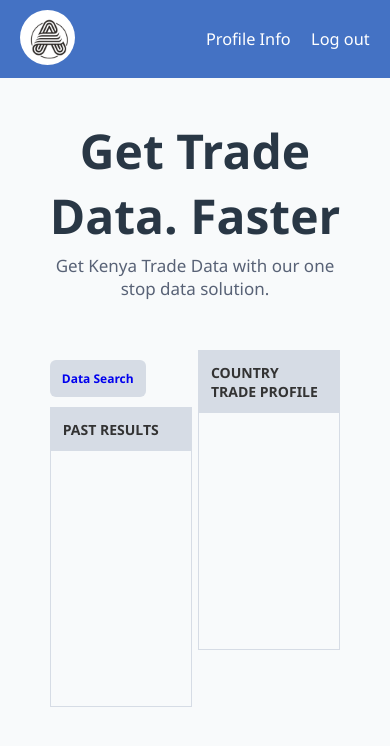
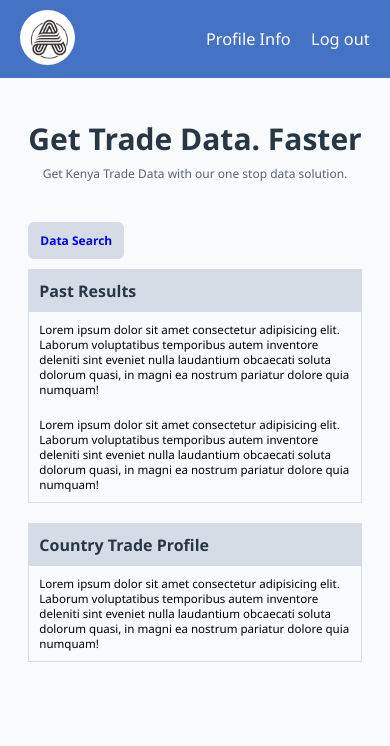
Before and after one commit to ealpha072/alpha_data_solutions, a React (Create React App) app in the folder client/: page /dashboard in a window 390 px wide. Shown: the top 746 px of the page. Built offline with nearby package versions, Linux system fonts and the light colour scheme; sample sign-in values are in the browser's storage.

Commit message:
Responsive added

```diff
--- a/client/package.json
+++ b/client/package.json
@@ -14,8 +14,9 @@
     "prop-types": "^15.8.1",
     "react": "^18.2.0",
     "react-dom": "^18.2.0",
+    "react-json-to-csv": "^1.2.0",
+    "react-router-dom": "^6.12.1",
     "react-scripts": "5.0.0",
-    "react-router-dom": "^6.12.1",
     "react-spinners": "^0.13.8"
   },
   "devDependencies": {
--- a/client/src/components/Modal.jsx
+++ b/client/src/components/Modal.jsx
@@ -1,7 +1,8 @@
 /* eslint-disable react/prop-types */
+import CsvDownloadButton from 'react-json-to-csv'
 import styles from "../styles/Modal.module.css"
 
-const ModalOverlay = ({open, handleClick, style}) => {
+const ModalOverlay = ({open, handleClick, style, data}) => {
 
     return (
         <div className={styles.modalHolder}>
@@ -11,12 +12,13 @@ const ModalOverlay = ({open, handleClick, style}) => {
                     <div className={styles.headerContent}>
                         <label htmlFor="">Download Format:</label>
                         <select name="" id="">
-                            <option value="" selected defaultValue={"CSV"}>CSV</option>
+                            <option value="" defaultValue={"CSV"}>CSV</option>
                             <option value="">JSON</option>
                         </select>
                     </div>
                     <div>
-                        <button>DOWNLOAD</button>
+                        {/* <button>DOWNLOAD</button> */}
+                        <CsvDownloadButton data={data} />
                         <button onClick={handleClick} className={style}>CANCEL</button>
                     </div>
                 </div>
--- a/client/src/pages/Home.jsx
+++ b/client/src/pages/Home.jsx
@@ -38,6 +38,22 @@ const Home = () => {
                                 <h3>Past Results</h3>
                             </div>
                             <div>
+                                <p>Lorem ipsum dolor sit amet consectetur
+                                    adipisicing elit. Laborum voluptatibus
+                                    temporibus autem inventore deleniti sint
+                                    eveniet nulla laudantium obcaecati soluta
+                                    dolorum quasi, in magni ea nostrum pariatur
+                                    dolore quia numquam!
+
+                                </p>
+                                <p>Lorem ipsum dolor sit amet consectetur
+                                    adipisicing elit. Laborum voluptatibus
+                                    temporibus autem inventore deleniti sint
+                                    eveniet nulla laudantium obcaecati soluta
+                                    dolorum quasi, in magni ea nostrum pariatur
+                                    dolore quia numquam!
+
+                                </p>
 
                             </div>
                         </div>
@@ -47,12 +63,18 @@ const Home = () => {
                             <h3>Country Trade Profile</h3>
                         </div>
                         <div>
+                            <p>Lorem ipsum dolor sit amet consectetur
+                                    adipisicing elit. Laborum voluptatibus
+                                    temporibus autem inventore deleniti sint
+                                    eveniet nulla laudantium obcaecati soluta
+                                    dolorum quasi, in magni ea nostrum pariatur
+                                    dolore quia numquam!
+
+                            </p>
 
                         </div>
                     </div>
                 </div>
-
-
             </div>
         </div>
     )
--- a/client/src/pages/Search.jsx
+++ b/client/src/pages/Search.jsx
@@ -54,7 +54,7 @@ const Search = () => {
             <div className={styles.homeContainer}>
                 <div className={styles.homeDiv}>
                     <div>
-                        <h1>Search Trade Data. Faster</h1>
+                        <h1>Find Trade Data. Faster</h1>
                         <p>
                            Search Kenya&apos;s Trade Data with our one stop data solution.
                         </p>
@@ -142,7 +142,7 @@ const Search = () => {
 
                     <div className={styles.searchBox}>
                         <div>
-                            <h3>REQUEST STATUS</h3>
+                            <h3>Request Status</h3>
                         </div>
                         <div>
                             <h1>{fetchStatus}</h1>
--- a/client/src/pages/Searchresults.jsx
+++ b/client/src/pages/Searchresults.jsx
@@ -1,5 +1,6 @@
 import { useState } from "react"
 import { Link } from "react-router-dom"
+//import CsvDownloadButton from 'react-json-to-csv'
 import Header from "../components/Header"
 import logo from "../assets/logo.png"
 import styles from "../styles/Dashboard.module.css"
@@ -11,6 +12,11 @@ const Searchresults = () => {
     const openModal = () => {setisOpen(true)}
     const closeModal = () => {setisOpen(false)}
 
+    //get data from session storage
+    const data = JSON.parse(sessionStorage.getItem("data"))
+    const mainData = data.data.data[0]  //get the first object in the array
+
+    console.log(data)
 
     return (
         <div className={styles.mainContainer}>
@@ -37,7 +43,7 @@ const Searchresults = () => {
                                 <table>
                                     <thead>
                                         <tr>
-                                            <th>Reporter</th>
+                                            <th>Reporter Code</th>
                                             <th>Trade Flow</th>
                                             <th>Product Code</th>
                                             <th>Product Description</th>
@@ -53,9 +59,14 @@ const Searchresults = () => {
                                     </thead>
                                     <tbody>
                                         <tr>
-                                            <td>Row 1, Cell 1</td>
-                                            <td>Row 1, Cell 2</td>
-                                            <td>Row 1, Cell 3</td>
+                                            <td>{mainData.reporterCode}</td>
+                                            <td>{mainData.flowCode}</td>
+                                            <td>{mainData.cmdCode}</td>
+                                            <td>{mainData.flowCode}</td>
+                                            <td>{mainData.period}</td>
+                                            <td>{mainData.partnerCode}</td>
+                                            <td>{mainData.primaryValue}</td>
+                                            <td>{mainData.netWgt}</td>
                                         </tr>
                                     </tbody>
                                 </table>
@@ -70,6 +81,7 @@ const Searchresults = () => {
                     handleClick={closeModal}
                     style={styles.close}
                     open={isOpen}
+                    data={mainData}
                 />
             }
         </div>
--- a/client/src/styles/Dashboard.module.css
+++ b/client/src/styles/Dashboard.module.css
@@ -74,10 +74,11 @@
 .past > div:first-child h3,
 .countryProfile > div:first-child h3,
 .searchBox h3{
-    color: #333333;
+    color: #293745;
     padding: 12px;
-    font-size: 14px;
-    text-transform: uppercase;
+    font-size: 20px;
+    font-weight: 800;
+    text-transform: capitalize;
 }
 
 /*SEARCH PAGE*/
@@ -205,3 +206,87 @@ tr > th:last-child{
 th > a{
     font-size: 1.5rem;
 }
+
+@media screen and (max-width:750px){
+    .homeContainer{
+        width: 90%;
+    }
+
+    .homeDiv h1{
+        margin-top: 20px;
+    }
+
+    .homeDiv h1{
+        font-size: 30px;
+    }
+
+    .homeDiv p{
+        font-size: 12px;
+    }
+
+    .searchDiv{
+        margin:30px auto;
+        flex-direction: column;
+    }
+
+    .pastResults{
+        height: auto;
+        width: 100%;
+        margin-bottom: 20px;
+    }
+
+    .countryProfile{
+        height: auto;
+        width: 100%;
+        margin-bottom: 50px;
+    }
+
+    .past{
+        height: auto;
+    }
+
+    .past p, .countryProfile p{
+        padding: 10px;
+    }
+
+    .past > div:first-child h3,
+    .countryProfile > div:first-child h3,
+    .searchBox h3{
+        padding: 10px;
+        font-size: 16px;
+    }
+
+    /*SEARCH PAGE*/
+    .searchPage{
+        width: 100%;
+    }
+
+    .searchPage > div{
+        margin-bottom: 10px;
+    }
+
+    .searchBox{
+        width: 100%;
+    }
+
+    .rowOne{
+        margin-top: 20px;
+        flex-direction: column;
+        width: 100%;
+    }
+
+    .rowOne > div{
+        width: 90%;
+        padding: 5px 5px;
+    }
+
+    .rowTwo{
+        width: 100%;
+    }
+
+    .rowTwo > div{
+        width: 90%;
+        padding: 0px 5px;
+        margin: auto;
+    }
+}
--- a/client/src/styles/Home.module.css
+++ b/client/src/styles/Home.module.css
@@ -66,3 +66,9 @@ h4{
     border-radius: 3px;
     cursor: pointer;
 }
+
+@media screen and (max-width:750px){
+    .btnDiv{
+        width:100%;
+    }
+}
```
Also changed, not shown: 1 other file (tests, documents, lock files or other folders).
